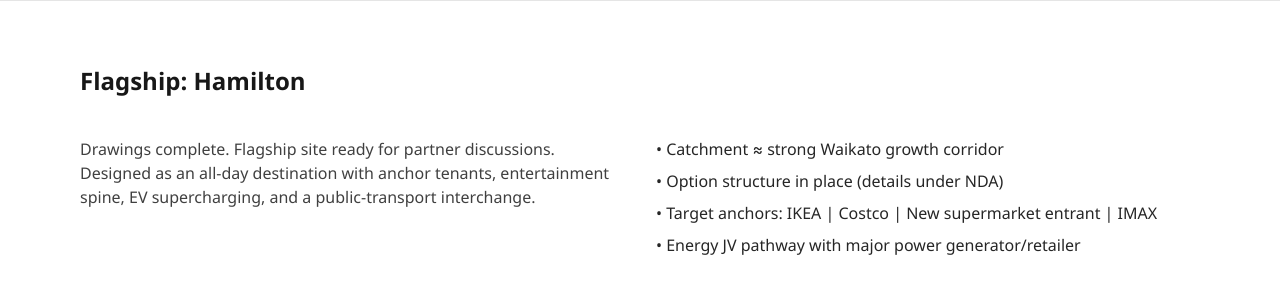
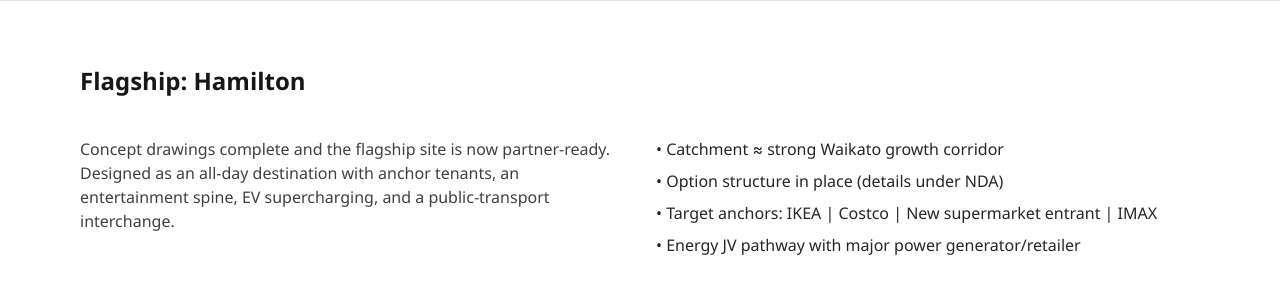
Before and after one commit to Ermyl/NationalEntertainmentMall-v02, a plain HTML site: page index.html in a window 1280 px wide. Shown: the part 4420-4703 px from the top of the page. Drawn offline with nearby package versions, Linux system fonts and the light colour scheme.

Commit message:
designed

```diff
--- a/index.html
+++ b/index.html
@@ -516,12 +516,12 @@
     <div class="grid md:grid-cols-2 gap-8 items-start">
       <!-- Left: intro paragraph -->
       <div>
-        <p class="text-neutral-700">
-          Drawings complete. Flagship site ready for partner discussions. Designed as
-          an all-day destination with anchor tenants, entertainment spine, EV
-          supercharging, and a public-transport interchange.
-        </p>
-      </div>
+  <p class="text-neutral-700">
+    Concept drawings complete and the flagship site is now partner-ready. Designed
+    as an all-day destination with anchor tenants, an entertainment spine, EV
+    supercharging, and a public-transport interchange.
+  </p>
+</div>
 
       <!-- Right: bullet list -->
       <div>
```
